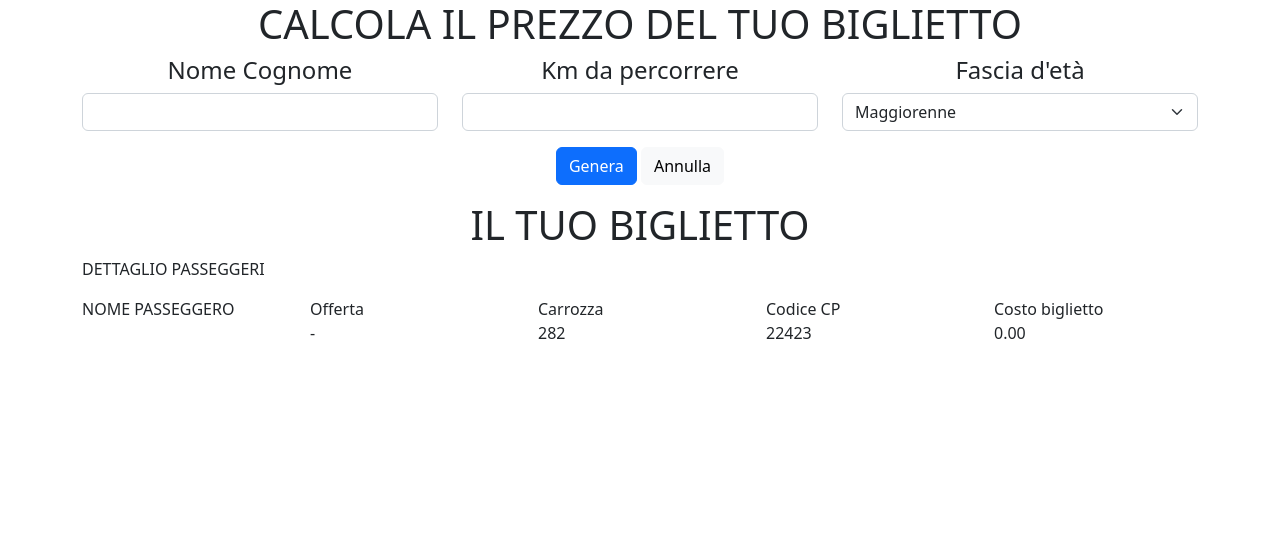
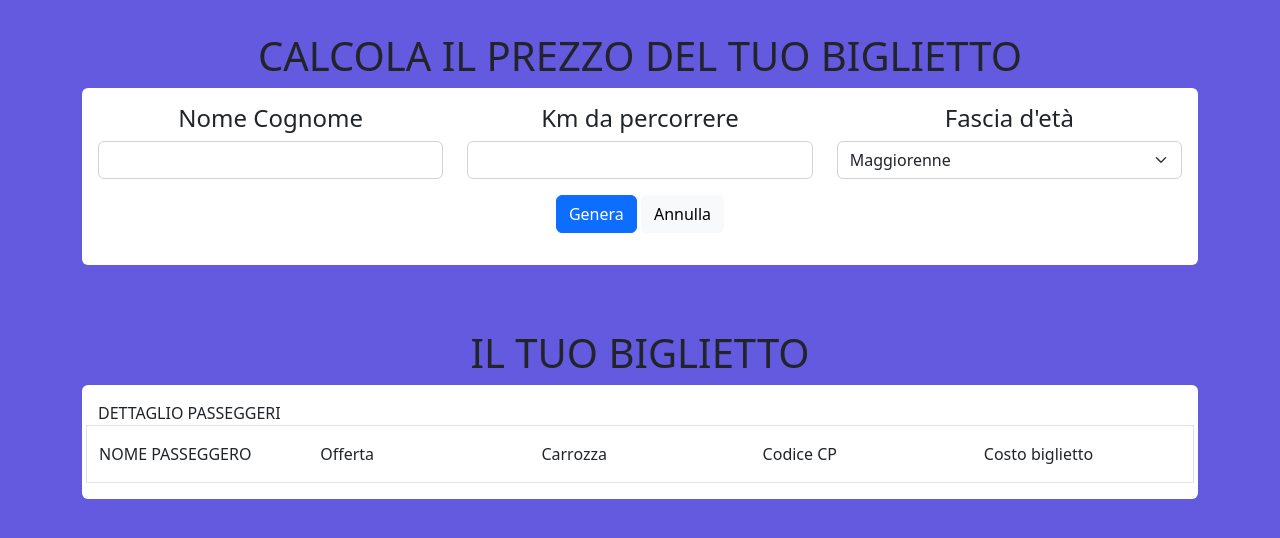
Before and after one commit to ManganiBiagio/js-biglietto-treno-form, a plain HTML site: page index.html in a window 1280 px wide. Both pictures are taken after a click on the button "Genera". Drawn offline with nearby package versions, Linux system fonts and the light colour scheme.

Commit message:
esercizio completo

```diff
--- a/css/style.css
+++ b/css/style.css
@@ -1,4 +1,12 @@
 body{
     width: 100vw;
     height: 100vh;
+    background-color: rgba(35, 22, 211, 0.705);
 }
+
+.output{
+    font-weight: bold;
+}
+section{
+    padding: 2rem 0;
+}
--- a/index.html
+++ b/index.html
@@ -12,7 +12,7 @@
     <section>
         <div class="container text-center">
             <h1>CALCOLA IL PREZZO DEL TUO BIGLIETTO</h1>
-            <div>
+            <div class="bg-white p-3 rounded-2">
                 <div class="row">
                     <div class="col">
                         <h4>Nome Cognome</h4>
@@ -38,11 +38,12 @@
                     </div>
 
                 </div>
+                <div class="py-3">
+                    <button type="button" class="btn btn-primary" id="btn-genera">Genera</button>
+                    <button type="button" class="btn btn-light " id="btn-annulla">Annulla</button>
+                </div>
             </div>
-            <div class="py-3">
-                <button type="button" class="btn btn-primary" id="btn-genera">Genera</button>
-                <button type="button" class="btn btn-light " id="btn-annulla">Annulla</button>
-            </div>
+
 
         </div>
 
@@ -50,43 +51,43 @@
     <section>
         <div class="container text-center">
             <h1>IL TUO BIGLIETTO</h1>
-            <div class="text-start">
+            <div class="text-start bg-white p-3 rounded-2">
                 <div>DETTAGLIO PASSEGGERI</div>
-                <div class="row py-3">
+                <div class="row py-3 border">
                     <div class="col">
                         <div>
                             NOME PASSEGGERO
                         </div>
                         <!-- ouput nome passeggero  -->
-                        <div id="nome-output"></div>
+                        <div id="nome-output" class="output"></div>
                     </div>
                     <div class="col">
                         <div>
                             Offerta
                         </div>
                         <!-- ouput offerta usata  -->
-                        <div id="offerta-output"></div>
+                        <div id="offerta-output" class="output"></div>
                     </div>
                     <div class="col">
                         <div>
                             Carrozza
                         </div>
                         <!-- ouput carrozza -->
-                        <div id="carrozza-output"></div>
+                        <div id="carrozza-output" class="output"></div>
                     </div>
                     <div class="col">
                         <div>
                             Codice CP
                         </div>
                         <!-- ouput Codice CP -->
-                        <div id="cp-output"></div>
+                        <div id="cp-output" class="output"></div>
                     </div>
                     <div class="col">
                         <div>
                             Costo biglietto
                         </div>
                         <!-- ouput costo biglietto -->
-                        <div id="costo-output"></div>
+                        <div id="costo-output" class="output"></div>
                     </div>
                 </div>
             </div>
--- a/js/main.js
+++ b/js/main.js
@@ -13,6 +13,15 @@ btnGeneraEl.addEventListener("click",priceTicket);
 btnAnnullaEl.addEventListener("click",svuotaTicket)
 
 function priceTicket(){
+
+    if(inputNomeEl.value==""){
+        alert("inserisci nome e cognome");
+        return;
+    }
+    if(inputKmEl.value==""){
+        alert("inserisci Km da percorrere");
+        return;
+    }
     let costoBiglietto=inputKmEl.value * .21;
     outputNomeEl.innerHTML=inputNomeEl.value;
     outputOffertaEl.innerHTML="-";
@@ -24,7 +33,7 @@ function priceTicket(){
         costoBiglietto *=.6;
         outputOffertaEl.innerHTML="Over-65";
     }
-    outputCostoEl.innerHTML=costoBiglietto.toFixed(2);
+    outputCostoEl.innerHTML=`${costoBiglietto.toFixed(2)} €`;
     outputCarrozzaEl.innerHTML=(Math.random() *1000).toFixed(0);
     outputCpEl.innerHTML=(Math.random() *100000).toFixed(0);
 
```
